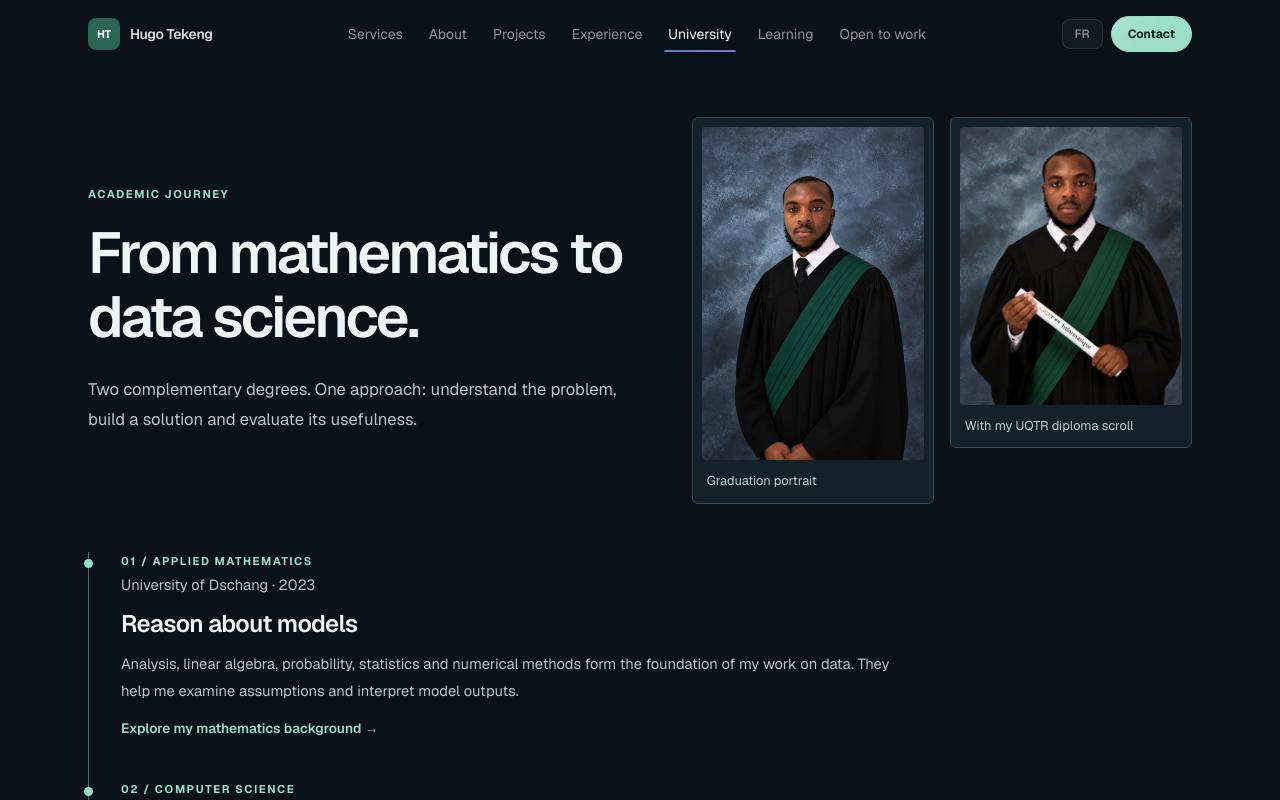
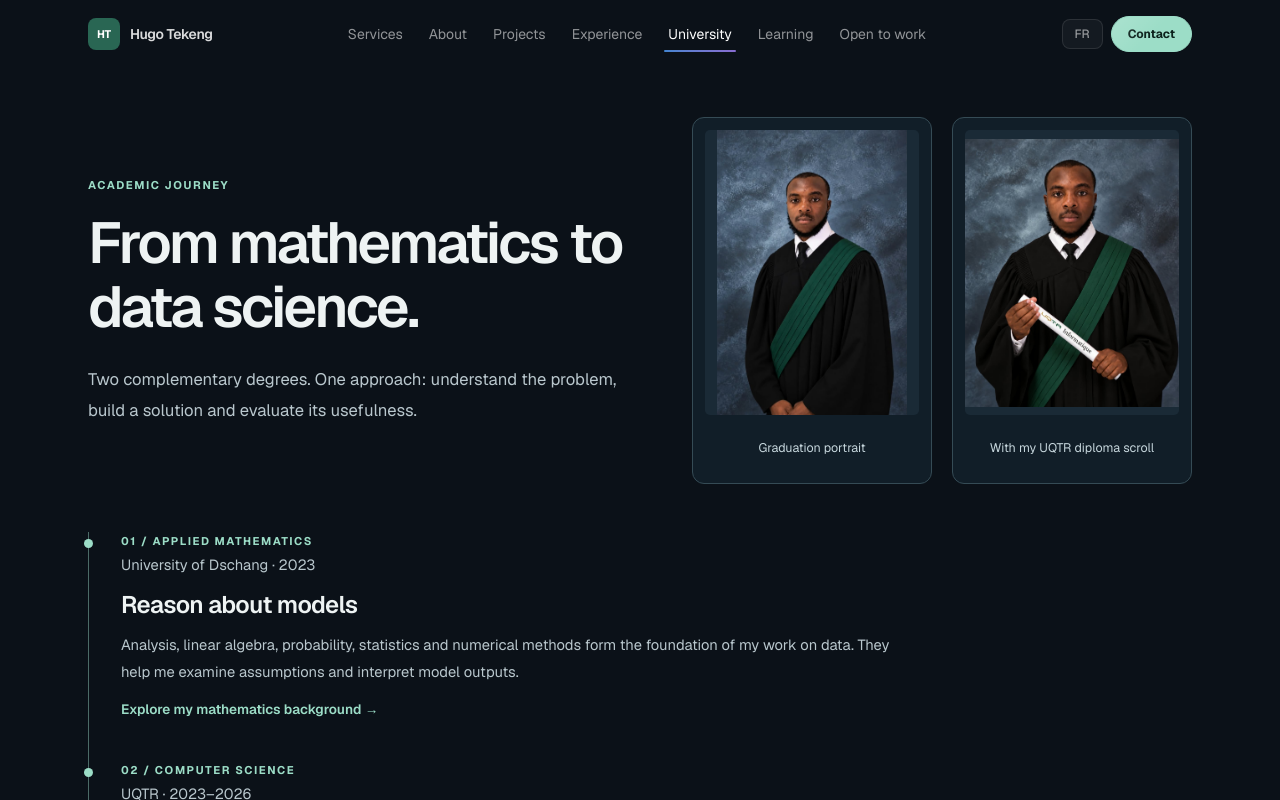
Before and after one commit to hugo2422/portfolio-hugo, a Next.js app: page /en/university in a window 1280 px wide. Shown: the top 800 px of the page. Built offline with nearby package versions, Linux system fonts and the light colour scheme.

Commit message:
Harmoniser les dimensions et alignements des portraits du parcours

```diff
--- a/app/globals.css
+++ b/app/globals.css
@@ -498,8 +498,9 @@ nav[aria-label="Navigation mobile"] a { min-height:44px; }
 
 /* Both graduation portraits belong to the academic journey. */
 .education-intro { grid-template-columns:minmax(0,1fr) minmax(0,500px); gap:3rem; }
-.education-portraits { display:grid; grid-template-columns:repeat(2,minmax(0,1fr)); gap:1rem; align-items:start; min-width:0; }
-.education-portraits .graduation-portrait { width:100%; max-width:100%; margin:0; }
-.education-portraits img { display:block; height:auto; object-fit:contain; }
+.education-portraits { display:grid; grid-template-columns:repeat(2,minmax(0,1fr)); gap:1.25rem; align-items:stretch; min-width:0; }
+.education-portraits .graduation-portrait { display:flex; flex-direction:column; width:100%; max-width:100%; margin:0; padding:12px; border-radius:12px; background:#111e28; border-color:#354b55; }
+.education-portraits img { display:block; width:100%; height:auto; aspect-ratio:3 / 4; object-fit:contain; object-position:center; background:#1a2a36; border-radius:5px; }
+.education-portraits figcaption { display:flex; align-items:center; justify-content:center; min-height:3.5rem; padding:.75rem .25rem .15rem; text-align:center; font-size:.78rem; line-height:1.5; color:#c6d6dc; }
 @media(max-width:1000px) { .education-intro { grid-template-columns:1fr; gap:2rem; }.education-portraits { width:min(100%,620px); margin-inline:auto; } }
 @media(max-width:600px) { .education-portraits { width:min(100%,300px); grid-template-columns:1fr; gap:1.5rem; } }
```
